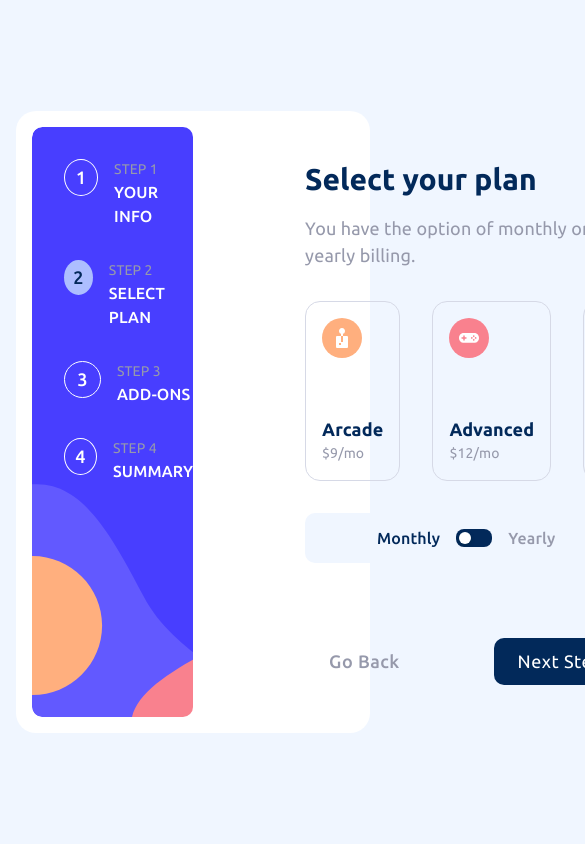
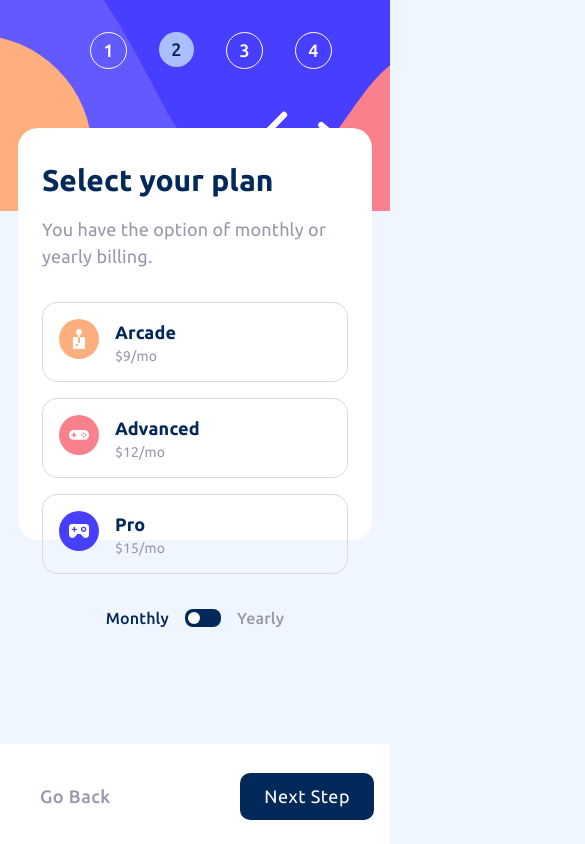
Before and after one commit to FahmiEfendy/multi-step-form, a React (Vite) app: page / in a window 390 px wide. Both pictures are taken after a click on the button "Next Step". Shown: the top 844 px of the page, 585 px wide, since content can reach past the window. Built offline with nearby package versions, Linux system fonts and the light colour scheme.

Commit message:
feat: responsive

```diff
--- a/src/components/Step/style.module.scss
+++ b/src/components/Step/style.module.scss
@@ -31,6 +31,10 @@
   .detail {
     margin-left: 1rem;
 
+    @include apply-at-lg-size {
+      display: none;
+    }
+
     .sub_text {
       @include font($cool-gray, 14px, $font-weight-regular);
     }
--- a/src/components/Step1/index.jsx
+++ b/src/components/Step1/index.jsx
@@ -80,6 +80,7 @@ const Step1 = () => {
       >
         Next Step
       </Button>
+      <Box className={classes.btn_backdrop} />
     </Box>
   );
 };
--- a/src/components/Step1/style.module.scss
+++ b/src/components/Step1/style.module.scss
@@ -41,5 +41,24 @@
     padding: 0.5rem 1.5rem;
     background-color: $marine-blue;
     text-transform: capitalize;
+
+    @include apply-at-lg-size {
+      position: absolute;
+      bottom: 0;
+      right: 0;
+      margin: 0 1rem 1.5rem 0;
+    }
+  }
+
+  .btn_backdrop {
+    @include apply-at-lg-size {
+      height: 100px;
+      width: 100%;
+      position: absolute;
+      bottom: 0;
+      right: 0;
+      background-color: $white;
+      z-index: -1;
+    }
   }
 }
--- a/src/components/Step2/index.jsx
+++ b/src/components/Step2/index.jsx
@@ -1,4 +1,6 @@
 import { useState } from "react";
+import { useTheme } from "@mui/material/styles";
+import useMediaQuery from "@mui/material/useMediaQuery";
 import { useDispatch, useSelector } from "react-redux";
 import { Box, Button, Grid, Typography } from "@mui/material";
 
@@ -12,6 +14,9 @@ import { priceFormatter } from "../../utils/priceFormatter";
 
 const Step2 = ({ prevStepHandler }) => {
   const dispatch = useDispatch();
+  const theme = useTheme();
+
+  const matchMediumScreen = useMediaQuery(theme.breakpoints.up("md"));
 
   const formData = useSelector((state) => state.homeReducer.form);
   const currentStep = useSelector((state) => state.homeReducer.step);
@@ -94,7 +99,7 @@ const Step2 = ({ prevStepHandler }) => {
       </Typography>
       <Grid
         container
-        wrap="nowrap"
+        wrap={matchMediumScreen ? "nowrap" : "wrap"}
         columnGap={4}
         className={classes.grid_container}
       >
@@ -103,7 +108,8 @@ const Step2 = ({ prevStepHandler }) => {
             <Grid
               item
               key={index}
-              xl={4}
+              lg={4}
+              xs={12}
               className={activePlanStyle(data) + " " + getActivePlanStyle(data)}
               onClick={() =>
                 getSelectedPlanHandler(
@@ -161,6 +167,7 @@ const Step2 = ({ prevStepHandler }) => {
           Next Step
         </Button>
       </Box>
+      <Box className={classes.btn_backdrop} />
     </Box>
   );
 };
--- a/src/components/Step2/style.module.scss
+++ b/src/components/Step2/style.module.scss
@@ -16,6 +16,10 @@
   .grid_container {
     margin-top: 2rem;
 
+    @include apply-at-lg-size {
+      margin-top: 1rem;
+    }
+
     .grid_item {
       @include directionY;
       border: 1px solid $light-gray;
@@ -23,6 +27,13 @@
       padding: 1rem;
       height: 180px;
       cursor: pointer;
+      width: 100%;
+
+      @include apply-at-lg-size {
+        flex-direction: row !important;
+        height: 80px;
+        margin-top: 1rem;
+      }
 
       img {
         width: 40px;
@@ -31,6 +42,10 @@
 
       .text_wrapper {
         margin-top: auto;
+
+        @include apply-at-lg-size {
+          margin: auto 0 auto 1rem;
+        }
 
         .text_type {
           @include font($marine-blue, 18px, $font-weight-bold);
@@ -66,9 +81,8 @@
     align-items: center;
     margin-top: 2rem;
 
-
-    .switch{
-      margin: 0 1rem
+    .switch {
+      margin: 0 1rem;
     }
 
     .switcher_text {
@@ -86,12 +100,23 @@
     width: 100%;
     justify-content: space-between;
 
+    @include apply-at-lg-size {
+      position: absolute;
+      bottom: 0;
+      right: 0;
+      left: 0;
+    }
+
     button {
       @include font($cool-gray, 18px, $font-weight-medium);
       border-radius: 10px;
       padding: 0.5rem 1.5rem;
       text-transform: capitalize;
       background-color: transparent;
+
+      @include apply-at-lg-size {
+        margin: 1.5rem 1rem !important;
+      }
     }
 
     .btn_back:hover {
@@ -105,4 +130,16 @@
       text-transform: capitalize;
     }
   }
+
+  .btn_backdrop {
+    @include apply-at-lg-size {
+      height: 100px;
+      width: 100%;
+      position: absolute;
+      bottom: 0;
+      right: 0;
+      background-color: $white;
+      z-index: -1;
+    }
+  }
 }
--- a/src/components/Step3/index.jsx
+++ b/src/components/Step3/index.jsx
@@ -120,6 +120,7 @@ const Step3 = ({ prevStepHandler }) => {
           Next Step
         </Button>
       </Box>
+      <Box className={classes.btn_backdrop} />
     </Box>
   );
 };
--- a/src/components/Step3/style.module.scss
+++ b/src/components/Step3/style.module.scss
@@ -21,6 +21,10 @@
       margin-top: 1rem;
       padding: 1rem;
 
+      @include apply-at-xs-size {
+        padding: .5rem 0;
+      }
+
       .list_wrapper__inner {
         color: transparent;
 
@@ -33,10 +37,16 @@
 
           .title span {
             @include font($marine-blue, 18px, $font-weight-bold);
+            @include apply-at-xs-size {
+              @include font($marine-blue, 16px, $font-weight-bold);
+            }
           }
 
           .desc span {
             @include font($cool-gray, 16px, $font-weight-medium);
+            @include apply-at-xs-size {
+              @include font($cool-gray, 13px, $font-weight-medium);
+            }
           }
         }
       }
@@ -63,12 +73,23 @@
     width: 100%;
     justify-content: space-between;
 
+    @include apply-at-lg-size {
+      position: absolute;
+      bottom: 0;
+      right: 0;
+      left: 0;
+    }
+
     button {
       @include font($cool-gray, 18px, $font-weight-medium);
       border-radius: 10px;
       padding: 0.5rem 1.5rem;
       text-transform: capitalize;
       background-color: transparent;
+
+      @include apply-at-lg-size {
+        margin: 1.5rem 1rem !important;
+      }
     }
 
     .btn_next {
@@ -78,4 +99,16 @@
       text-transform: capitalize;
     }
   }
+
+  .btn_backdrop {
+    @include apply-at-lg-size {
+      height: 100px;
+      width: 100%;
+      position: absolute;
+      bottom: 0;
+      right: 0;
+      background-color: $white;
+      z-index: -1;
+    }
+  }
 }
--- a/src/components/Step4/index.jsx
+++ b/src/components/Step4/index.jsx
@@ -88,6 +88,7 @@ const Step4 = ({ prevStepHandler }) => {
               Confirm
             </Button>
           </Box>
+          <Box className={classes.btn_backdrop} />
         </Box>
       ) : (
         <Box className={classes.container_success}>
--- a/src/components/Step4/style.module.scss
+++ b/src/components/Step4/style.module.scss
@@ -87,12 +87,23 @@
     width: 100%;
     justify-content: space-between;
 
+    @include apply-at-lg-size {
+      position: absolute;
+      bottom: 0;
+      right: 0;
+      left: 0;
+    }
+
     button {
       @include font($cool-gray, 18px, $font-weight-medium);
       border-radius: 10px;
       padding: 0.5rem 1.5rem;
       text-transform: capitalize;
       background-color: transparent;
+
+      @include apply-at-lg-size {
+        margin: 1.5rem 1rem !important;
+      }
     }
 
     .btn_next {
@@ -104,6 +115,18 @@
 
     .btn_next:hover {
       background-color: $pastel-blue;
+    }
+  }
+
+  .btn_backdrop {
+    @include apply-at-lg-size {
+      height: 100px;
+      width: 100%;
+      position: absolute;
+      bottom: 0;
+      right: 0;
+      background-color: $white;
+      z-index: -1;
     }
   }
 }
--- a/src/pages/Home/style.module.scss
+++ b/src/pages/Home/style.module.scss
@@ -12,6 +12,10 @@ body {
   width: 100vw;
   margin: auto;
 
+  @include apply-at-lg-size {
+    justify-content: flex-start;
+  }
+
   .container__inner {
     @include directionX;
     background-color: $white;
@@ -19,6 +23,12 @@ body {
     width: 90%;
     height: 70%;
     padding: 1rem;
+    margin: 0 auto;
+
+    @include apply-at-lg-size {
+      height: 45%;
+      margin-top: 8rem;
+    }
 
     .wrapper_left {
       width: 50%;
@@ -26,11 +36,38 @@ body {
       background-repeat: no-repeat;
       background-size: cover;
       border-radius: 10px;
+
+      @include apply-at-lg-size {
+        @include directionX;
+        background-image: url("../../assets/bg-sidebar-mobile.svg");
+        background-repeat: no-repeat;
+        background-size: cover;
+        position: absolute;
+        border-radius: 0;
+        top: 0;
+        left: 0;
+        width: 100%;
+        height: 25%;
+        z-index: -1;
+        justify-content: center;
+      }
     }
 
     .wrapper_right {
       width: 100%;
       padding: 2rem 7rem;
+
+      @include apply-at-lg-size {
+        padding: 2rem 3rem;
+      }
+
+      @include apply-at-md-size {
+        padding: 2rem 1.5rem;
+      }
+
+      @include apply-at-sm-size {
+        padding: 1rem .5rem;
+      }
     }
   }
 }
```
Also changed, not shown: src/assets/bg-sidebar-mobile.svg (added).
